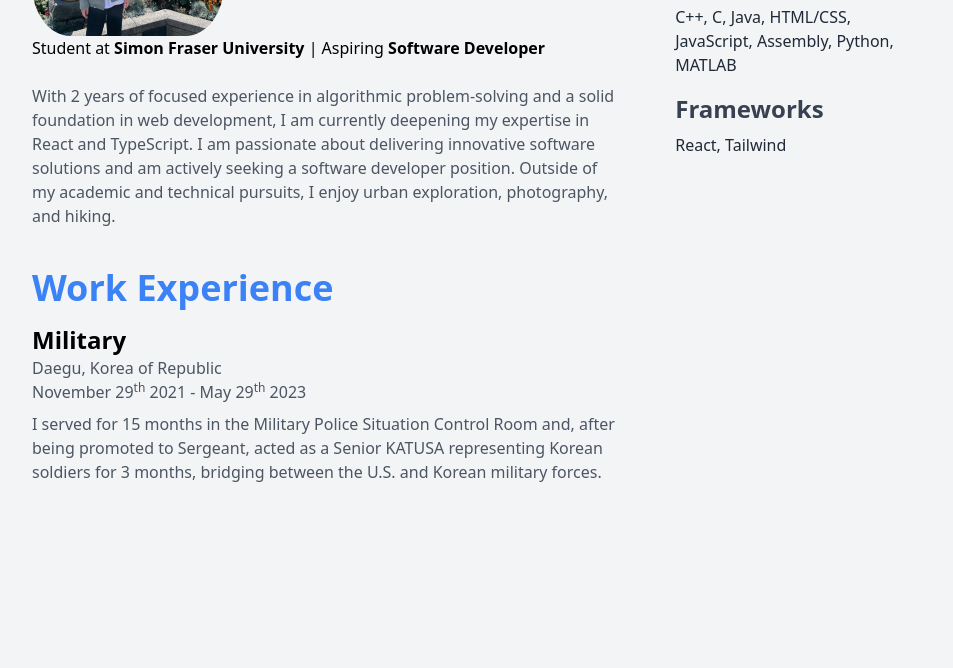
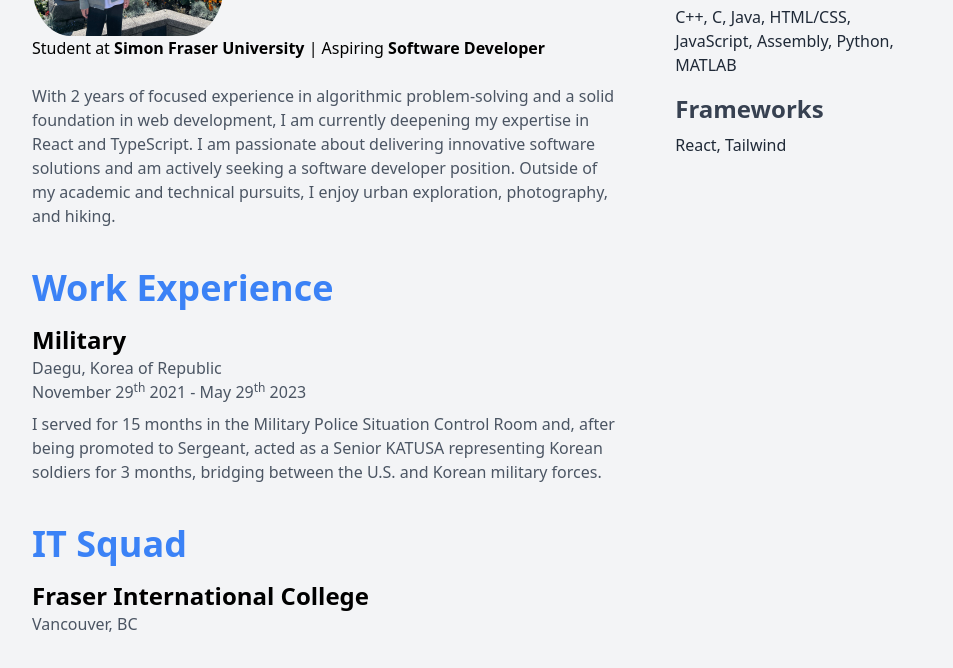
Before and after one commit to Wonchan-Kim/wonchan-kim.github.io, a plain HTML site: page src/index.html in a window 1280 px wide. Shown: the part 572-1240 px from the top of the page, without its empty margins (300-1253 px from the left). Before the commit the page ends 1152 px from the top, so only its background shows below. Drawn offline with Linux system fonts and the light colour scheme.

Commit message:
Volunteer experience layout completed

```diff
--- a/src/index.html
+++ b/src/index.html
@@ -71,7 +71,15 @@
             <p class="text-gray-600">November 29<sup>th</sup> 2021 - May 29<sup>th</sup> 2023</p>
             <p class="text-gray-600 mt-2">I served for 15 months in the Military Police Situation Control Room and, after being promoted to Sergeant, acted as a Senior KATUSA representing Korean soldiers for 3 months, bridging between the U.S. and Korean military forces.</p>
           </div>
-      </article>
+
+        <section id="volunteer" class="mt-10">
+          <h3 class="text-4xl font-bold mb-4 text-blue-500">IT Squad</h3>
+          <!-- Volunteer Item -->
+          <div class="volunteer-item mb-6">
+            <h4 class="font-bold text-2xl">Fraser International College</h4>
+            <p class="text-gray-600">Vancouver, BC</p>
+          </div>
+        </article>
 
       <aside id="contact" class="w-1/3 text-gray-700 p-6">
         <!-- Contact Info -->
```
Also changed, not shown: dist/output.css.
